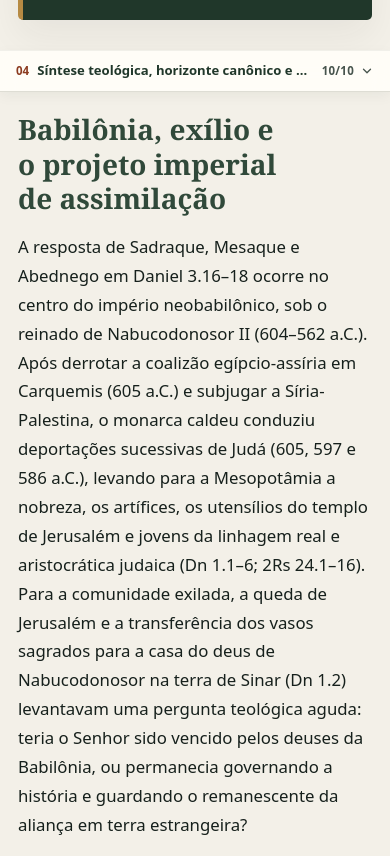
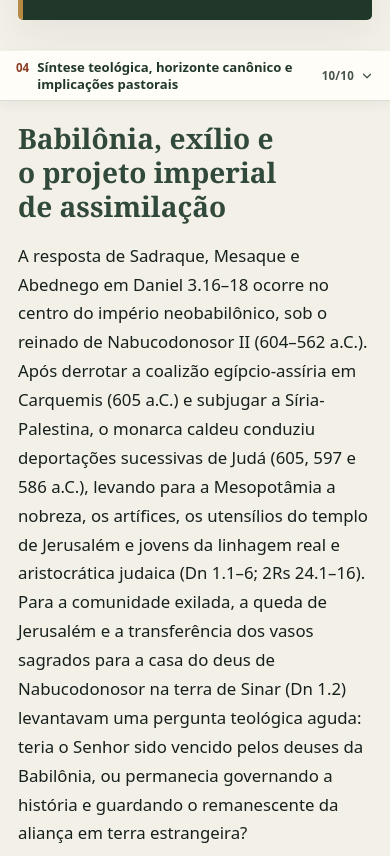
Before and after one commit to AlexSSCoelho/EstudosBiblicos, a plain HTML site: page dist/estudos/daniel-3-16-18/index.html in a window 390 px wide. Shown: the part 1366-2222 px from the top of the page. Drawn offline with Linux system fonts and the light colour scheme.

Commit message:
style(mobile): permitir expansão suave em até 2 linhas na barra de seção para títulos longos

```diff
--- a/assets/study.css
+++ b/assets/study.css
@@ -1233,7 +1233,7 @@ figcaption strong {
     justify-content: space-between;
     gap: 12px;
     text-align: left;
-    transition: background-color .15s ease;
+    transition: background-color .15s ease, padding .2s ease;
   }
   .mobile-toc-trigger:active {
     background: rgba(48, 73, 58, .06);
@@ -1255,11 +1255,14 @@ figcaption strong {
   .mobile-toc-label {
     min-width: 0;
     overflow: hidden;
-    text-overflow: ellipsis;
-    white-space: nowrap;
+    display: -webkit-box;
+    -webkit-box-orient: vertical;
+    -webkit-line-clamp: 2;
+    white-space: normal;
+    text-wrap: pretty;
     font-size: .82rem;
     font-weight: 600;
-    line-height: 1.3;
+    line-height: 1.28;
     color: var(--forest-2);
   }
   .mobile-toc-meta {
@@ -1376,7 +1379,7 @@ figcaption strong {
     color: var(--forest);
     opacity: 1;
   }
-  .prose h2, .prose h3, .prose h4, .verse-marker { scroll-margin-top: calc(var(--topbar) + 58px); }
+  .prose h2, .prose h3, .prose h4, .verse-marker { scroll-margin-top: calc(var(--topbar) + 68px); }
   .mobile-toc-wrap { padding: 0 18px; }
   .mobile-toc-wrap .toc { margin-left: -18px; margin-right: -18px; }
   .lex-drawer-body table th:first-child,
--- a/dist/assets/study.css
+++ b/dist/assets/study.css
@@ -1233,7 +1233,7 @@ figcaption strong {
     justify-content: space-between;
     gap: 12px;
     text-align: left;
-    transition: background-color .15s ease;
+    transition: background-color .15s ease, padding .2s ease;
   }
   .mobile-toc-trigger:active {
     background: rgba(48, 73, 58, .06);
@@ -1255,11 +1255,14 @@ figcaption strong {
   .mobile-toc-label {
     min-width: 0;
     overflow: hidden;
-    text-overflow: ellipsis;
-    white-space: nowrap;
+    display: -webkit-box;
+    -webkit-box-orient: vertical;
+    -webkit-line-clamp: 2;
+    white-space: normal;
+    text-wrap: pretty;
     font-size: .82rem;
     font-weight: 600;
-    line-height: 1.3;
+    line-height: 1.28;
     color: var(--forest-2);
   }
   .mobile-toc-meta {
@@ -1376,7 +1379,7 @@ figcaption strong {
     color: var(--forest);
     opacity: 1;
   }
-  .prose h2, .prose h3, .prose h4, .verse-marker { scroll-margin-top: calc(var(--topbar) + 58px); }
+  .prose h2, .prose h3, .prose h4, .verse-marker { scroll-margin-top: calc(var(--topbar) + 68px); }
   .mobile-toc-wrap { padding: 0 18px; }
   .mobile-toc-wrap .toc { margin-left: -18px; margin-right: -18px; }
   .lex-drawer-body table th:first-child,
```
Also changed, not shown: 2 other files.
